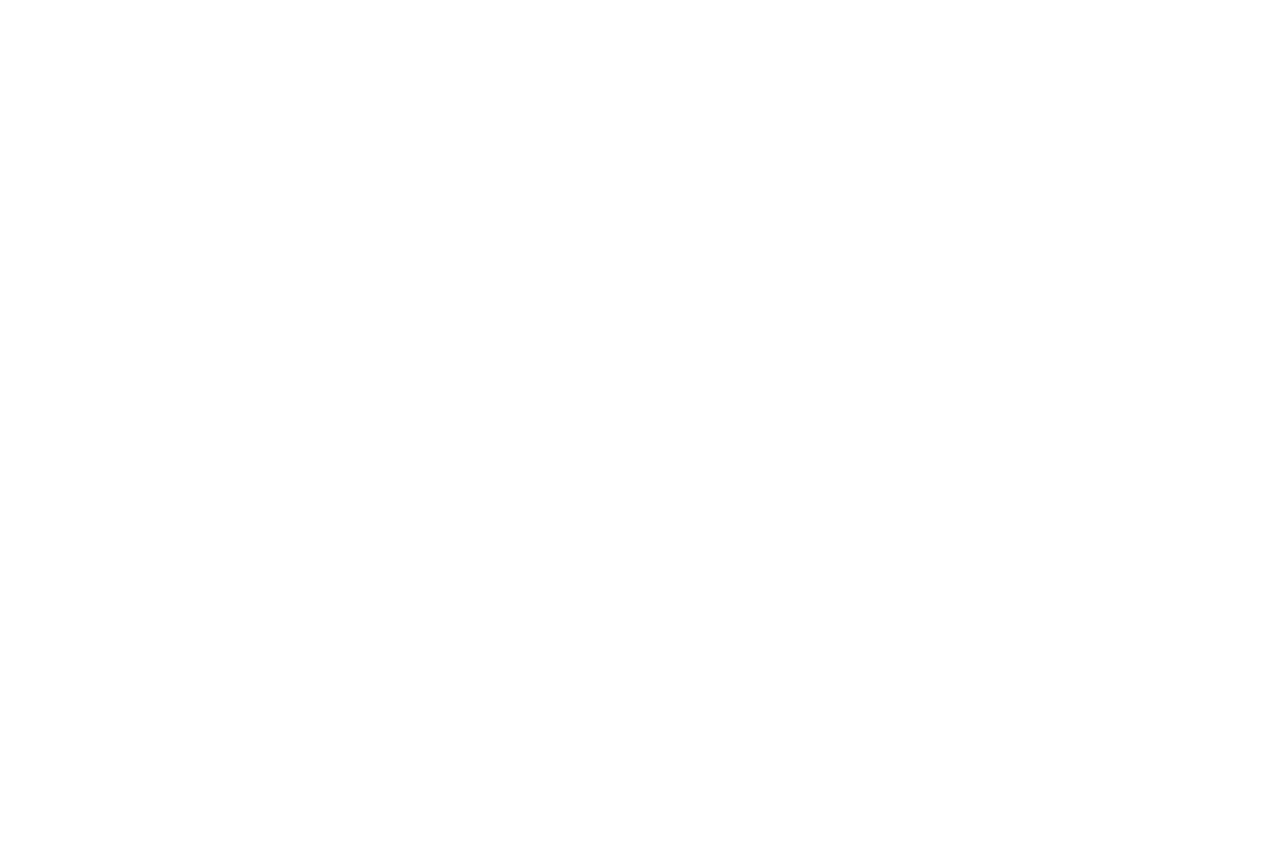
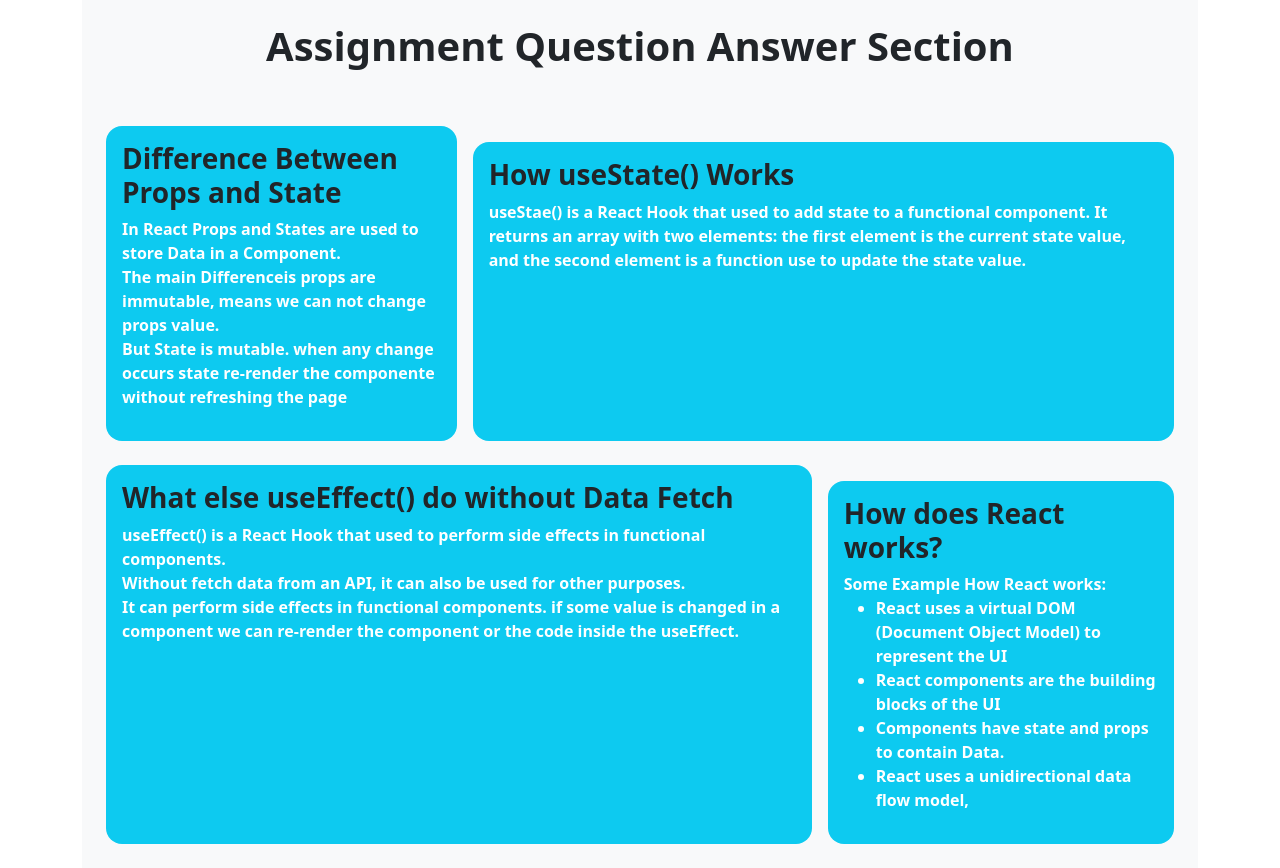
Before and after one commit to AbdurRahman1-Dev/knowledge-cafe, a React (Vite) app: page / in a window 1280 px wide. Shown: the part 3780-4648 px from the top of the page. Before the commit the page ends 3730 px from the top, so only its background shows below. Built offline with nearby package versions, Linux system fonts and the light colour scheme.

Commit message:
qna section added

```diff
--- a/src/App.jsx
+++ b/src/App.jsx
@@ -6,12 +6,14 @@ import Bookmark from './components/Bookmark/Bookmark';
 import './App.css'
 import { ToastContainer, toast } from 'react-toastify';
 import 'react-toastify/dist/ReactToastify.css';
+import Qna from './components/QNA/Qna';
 
 const App = () => {
 
   let [blog, setBlog] = useState([])
   let handleBookMark = (blog) => {
     setBlog(blog)
+
     let item = JSON.parse(localStorage.getItem('Bookmark'))
 
     if(item.includes(blog.blogTitle)){
@@ -36,6 +38,7 @@ const App = () => {
       <Blog handleBookMark={handleBookMark} handleReadTime={handleReadTime}/>
       <Bookmark blog={blog} readTime={readTime}/>
       </div>
+      <Qna/>
     </div>
   );
 };
--- /dev/null
+++ b/src/components/QNA/Qna.jsx
@@ -0,0 +1,52 @@
+import React from 'react';
+
+const Qna = () => {
+  return (
+     <div className='bg-light p-4'>
+       <h1 className='text-center fw-bold py-5'>Assignment Question Answer Section</h1>
+    <div className='d-lg-flex gap-3'>
+      <div className="bg-info p-3 rounded-4">
+        <h3 className='fw-bold'>Difference Between Props and State</h3>
+        <p className='text-white fw-semibold'>In React Props and States are used to store Data in a Component. <br/>
+        The main Differenceis props are immutable, means we can not change props value. <br/>
+        But State is mutable. when any change occurs state re-render the componente without refreshing the page
+        </p>
+      </div>
+
+      <div className="bg-info p-3 rounded-4 mt-3">
+        <h3 className='fw-bold'>How useState() Works</h3>
+        <p className='text-white fw-semibold'>
+          useStae() is a React Hook that used to add state to a functional component. It returns an array with two elements: the first element is the current state value, and the second element is a function use to update the state value.
+        </p>
+      </div>
+    </div>
+
+    <div className='d-lg-flex gap-3 mt-4'>
+      <div className="bg-info p-3 rounded-4">
+        <h3 className='fw-bold'>What else useEffect() do without Data Fetch</h3>
+        <p className='text-white fw-semibold'>useEffect() is a React Hook that used to perform side effects in functional components.<br/>
+        Without fetch data from an API, it can also be used for other purposes.<br/>
+        It can perform side effects in functional components. if some value is changed in a component we can re-render the component or the code inside the useEffect.
+        </p>
+      </div>
+
+      <div className="bg-info p-3 rounded-4 mt-3">
+        <h3 className='fw-bold'>How does React works?</h3>
+        <p className='text-white fw-semibold'>
+          Some Example How React works:
+          <br />
+          <ul>
+            <li>React uses a virtual DOM (Document Object Model) to represent the UI</li>
+            <li>React components are the building blocks of the UI</li>
+            <li>Components have state and props to contain Data.</li>
+            <li>React uses a unidirectional data flow model, </li>
+          </ul>
+
+        </p>
+      </div>
+    </div>
+    </div>
+  );
+};
+
+export default Qna;
```
